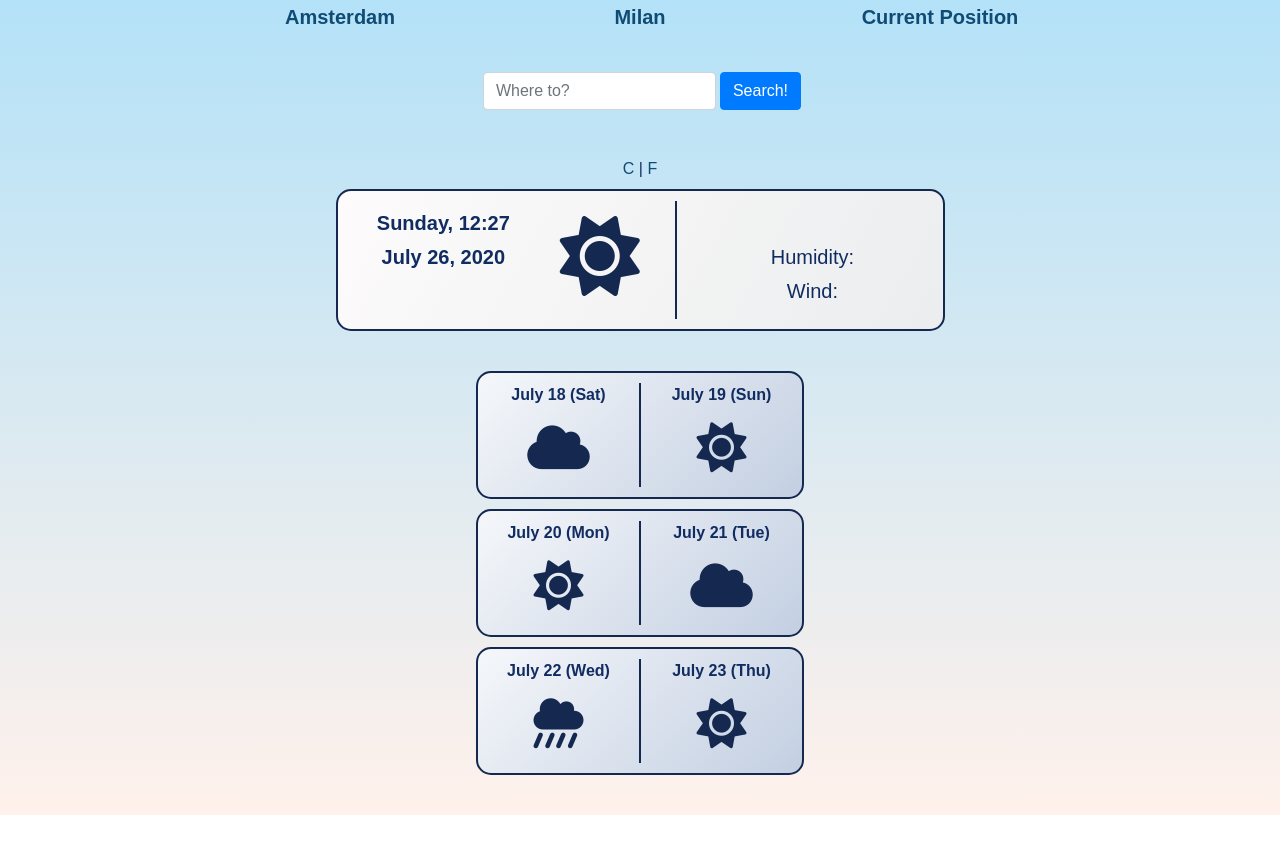
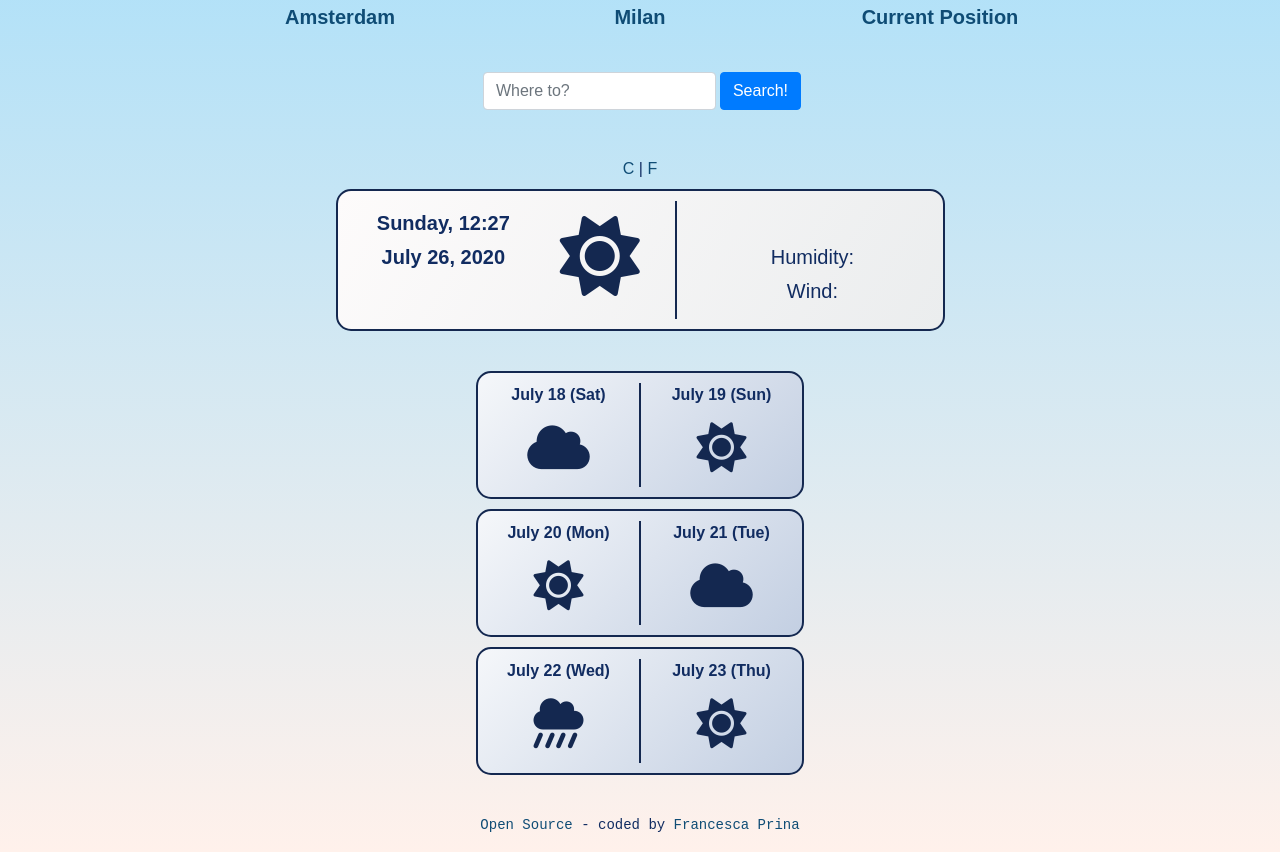
Before and after one commit to Frankie-Ciancy/New_Weather_App, a plain HTML site: page index.html in a window 1280 px wide. Shown: the part 82-934 px from the top of the page. Before the commit the page ends 897 px from the top, so only its background shows below. Drawn offline with nearby package versions, Linux system fonts and the light colour scheme; a web font is replaced by a local one.

Commit message:
added signature + updated body background size

```diff
--- a/index.html
+++ b/index.html
@@ -132,6 +132,17 @@
           </div>
         </div>
       </section>
+      <section class="signature">
+        <p>
+          <a href="https://github.com/Frankie-Ciancy/New_Weather_App"
+            >Open Source</a
+          >
+          - coded by
+          <a href="https://www.linkedin.com/in/francesca-prina-747a57158/"
+            >Francesca Prina</a
+          >
+        </p>
+      </section>
     </div>
     <script src="src/index.js"></script>
   </body>
--- a/src/styles.css
+++ b/src/styles.css
@@ -1,4 +1,5 @@
 body {
+  background-size: 100%;
   text-align: center;
   font-family: "Spinnaker", sans-serif;
   /* background: linear-gradient(to bottom, #d5dee7 0%, #e8ebf2 50%, #e2e7ed 100%), */
@@ -90,6 +91,11 @@ a:hover {
   position: relative;
   right: 5px;
 }
+
+.signature {
+  font-family: monospace;
+  font-size: 14px;
+}
 .future-two-days,
 .weather-today {
   border: 2px solid #142850;
```
